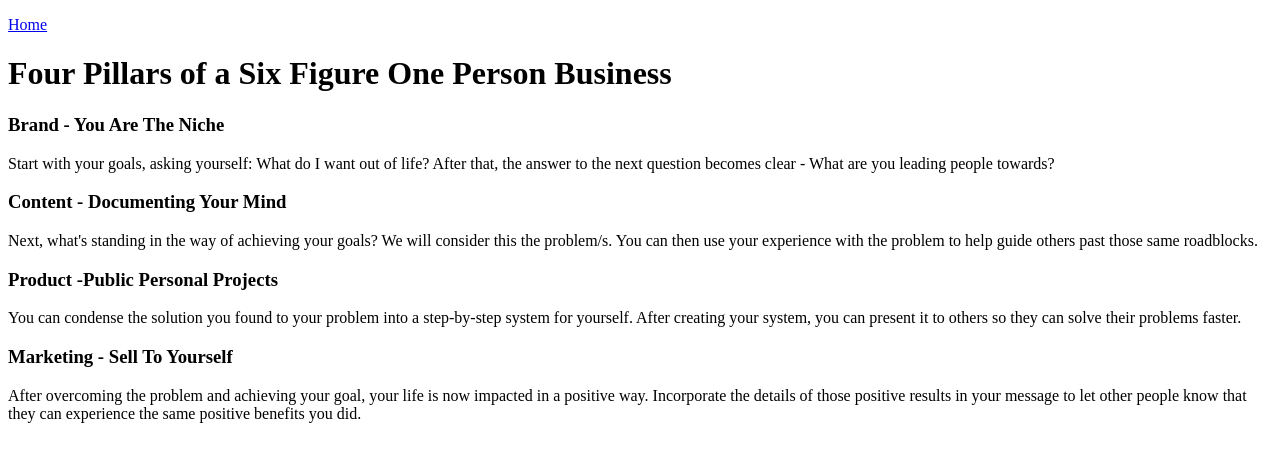
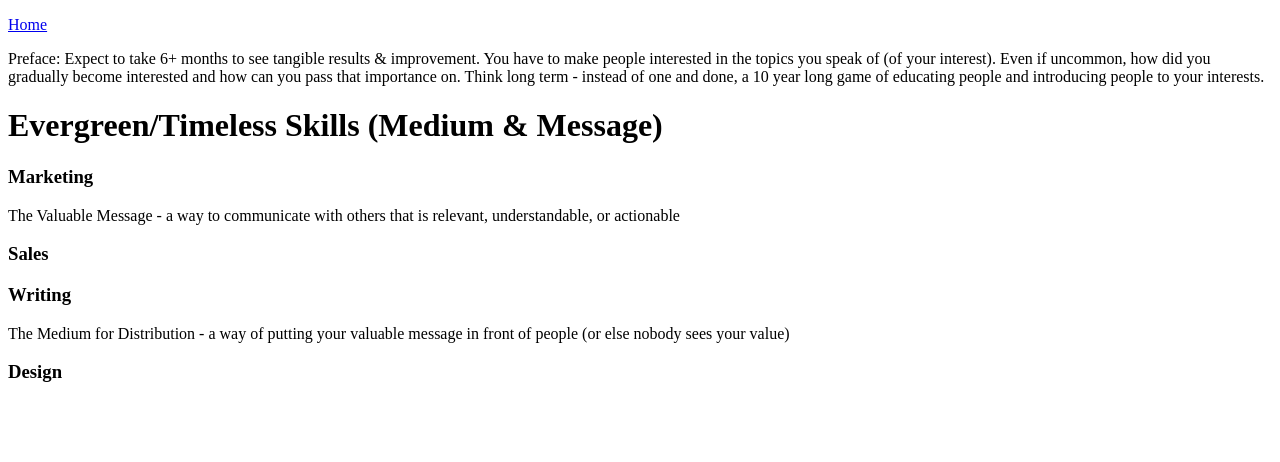
Before and after one commit to coleybenton/one-person-business-journey, a plain HTML site: page pages/page-two.html in a window 1280 px wide. Drawn offline with Linux system fonts and the light colour scheme.

Commit message:
finishing up page-two html, halfway through writing text content

```diff
--- a/pages/page-two.html
+++ b/pages/page-two.html
@@ -6,14 +6,15 @@
 </head>
 <body>
   <p><a href="index.html">Home</a></p>
-  <h1>Four Pillars of a Six Figure One Person Business</h1>
-    <h3>Brand - You Are The Niche</h3>
-      <p>Start with your goals, asking yourself: What do I want out of life? After that, the answer to the next question becomes clear - What are you leading people towards?</p>
-    <h3>Content - Documenting Your Mind</h3>
-      <p>Next, what's standing in the way of achieving your goals? We will consider this the problem/s. You can then use your experience with the problem to help guide others past those same roadblocks. </p>
-    <h3>Product -Public Personal Projects</h3>
-      <p>You can condense the solution you found to your problem into a step-by-step system for yourself. After creating your system, you can present it to others so they can solve their problems faster.</p>
-    <h3>Marketing - Sell To Yourself</h3>
-      <p>After overcoming the problem and achieving your goal, your life is now impacted in a positive way. Incorporate the details of those positive results in your message to let other people know that they can experience the same positive benefits you did. </p>
+  <p>Preface: Expect to take 6+ months to see tangible results & improvement. You have to make people interested in the topics you speak of (of your interest). Even if uncommon, how did you gradually become interested and how can you pass that importance on. Think long term - instead of one and done, a 10 year long game of educating people and introducing people to your interests.</p>
+  <h1>Evergreen/Timeless Skills (Medium & Message)</h1>
+    <h3>Marketing</h3>
+      <p>The Valuable Message - a way to communicate with others that is relevant, understandable, or actionable</p>
+    <h3>Sales</h3>
+      <p></p>
+    <h3>Writing</h3>
+      <p>The Medium for Distribution - a way of putting your valuable message in front of people (or else nobody sees your value) </p>
+    <h3>Design</h3>
+      <p></p>
 </body>
 </html>
```
